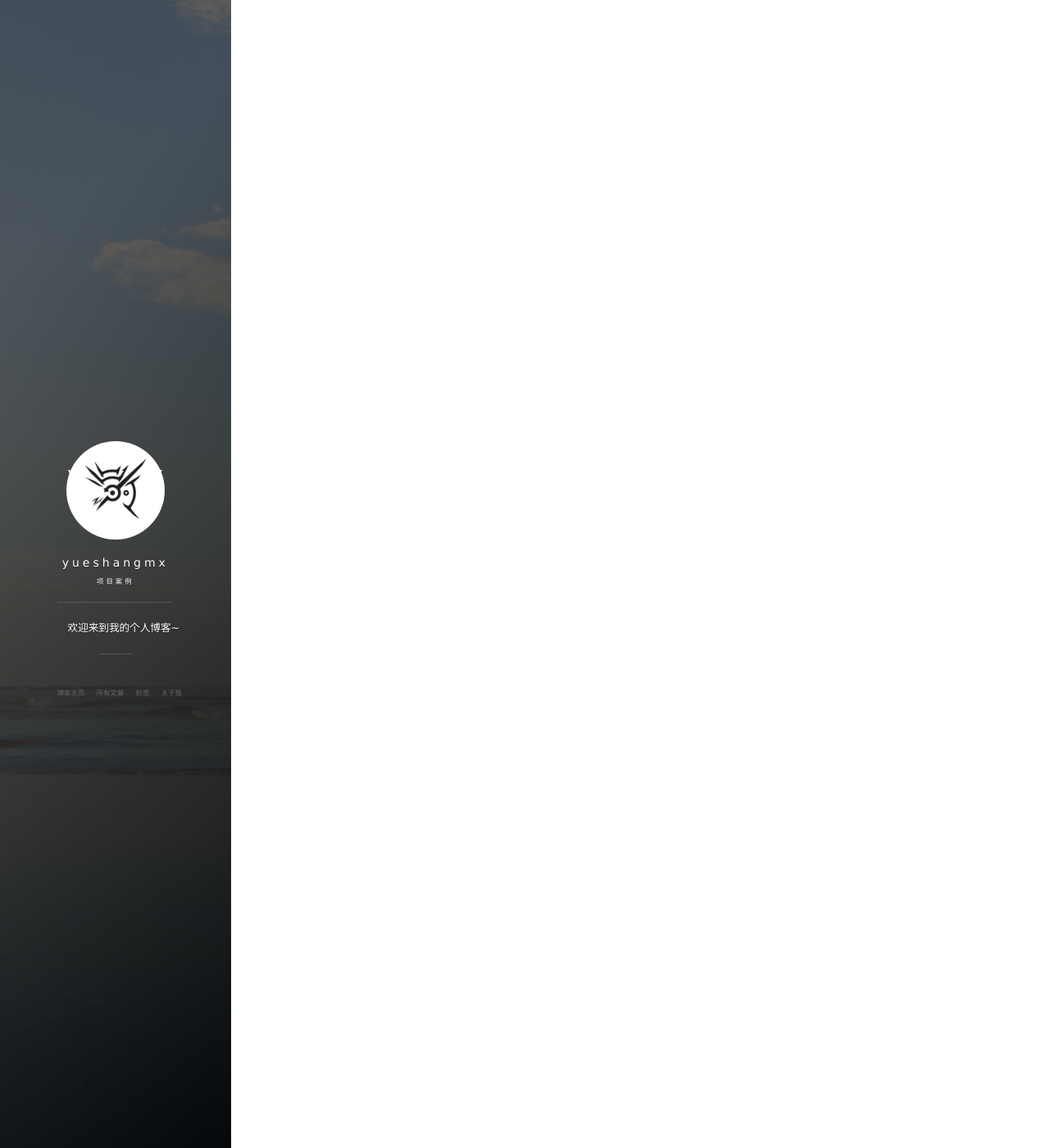
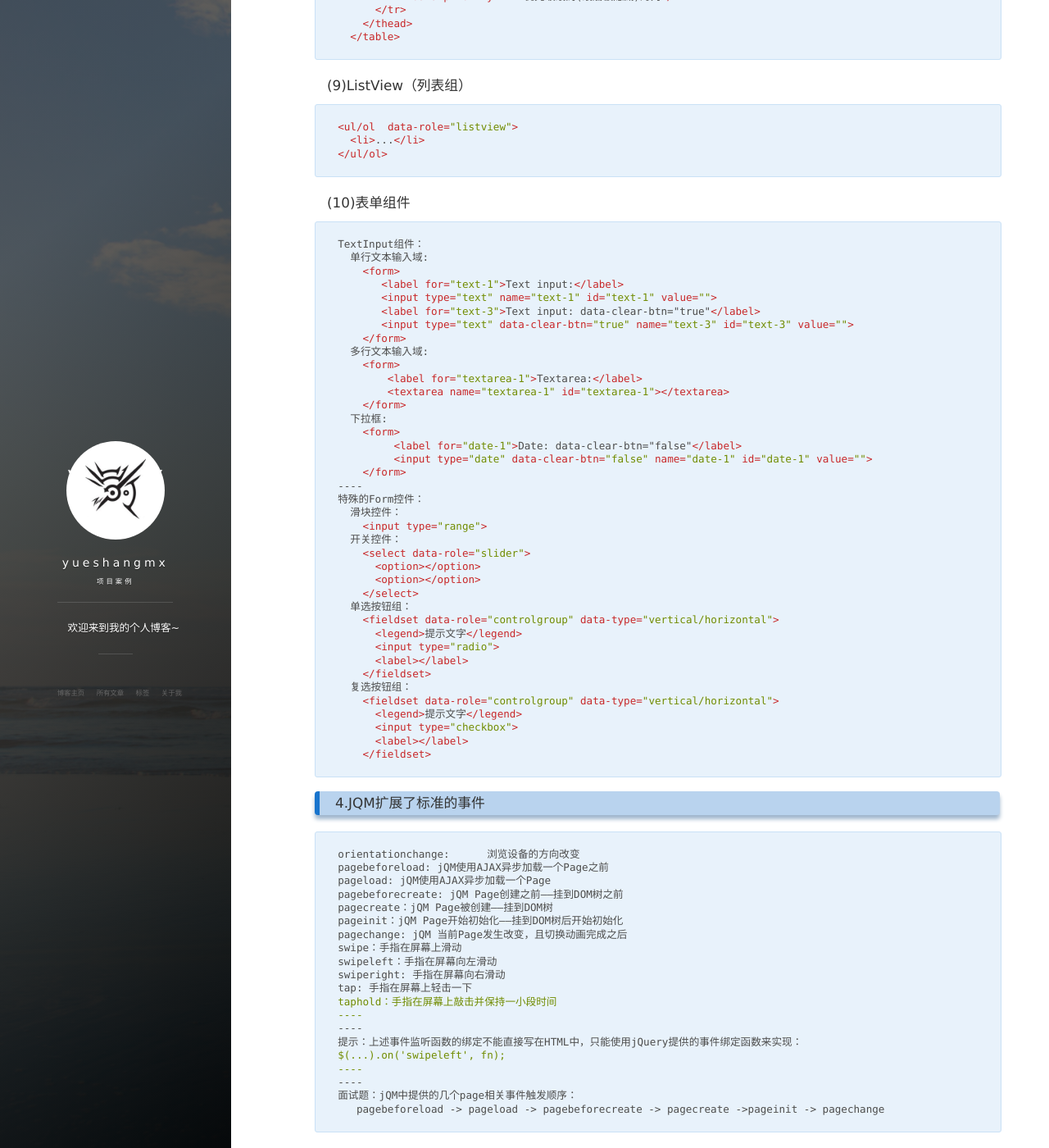
Before and after one commit to yueshangmx/yueshangmx.github.io, a Jekyll site: the page built from _posts/2017-12-02-WebAPP及JQM.md, in a window 1280 px wide and 1400 px high, scrolled down 9878 px. Shown: the whole window at 82% size. Built offline with Jekyll 4.4.1, drawn with Linux system fonts in a browser that asks for light colours; nearby versions of some CDN libraries; comment, search, counter and statistics services are not loaded; some of the changed text lies outside the part shown.

Commit message:
update WEBAPP

````diff
--- a/_posts/2017-12-02-WebAPP及JQM.md
+++ b/_posts/2017-12-02-WebAPP及JQM.md
@@ -34,7 +34,7 @@
 ![](/images/posts/webapp/avd-5.PNG)
 
 
-### 2.JQuery Mobile
+### 2.JQuery Mobile 概述
 
 #### 框架整理
 - (1)jQuery是一个JS函数库，简化了DOM&AJAX操作，本质与DOM相同   WriteLess，DoMore。
@@ -71,9 +71,11 @@
 - (3)jQM中所有的网页内容不能直接置于body中，必须置于Page中。
 - (4)jQM中所有的样式都是通过预定义的class来设置的，开发者可以直接指定元素的class，也可以为元素指定data-*扩展属性来实现让jqm添加class的功能。
 
-#### (3)页面跳转和过场动画
+### 3.JQM提供的组件
 
-- (1)页面跳转可以使用<a>、<button>、<input type="button">等元素，推荐使用<a>——会自动添加过场动画。
+#### (1)页面跳转和过场动画
+
+- (1)页面跳转可以使用`<a>`、`<button>`、`<input type="button">`等元素，推荐使用<a>——会自动添加过场动画。
 - (2) 可以跳转到外部的完整HTML页面；也可以跳转到当前HTML中的另一个Page，
 
 ##### jQM为页面切换添加了非常丰富的过渡动画
@@ -102,7 +104,7 @@
   </div>
 ```
 
-#### (5)导航条(navbar)
+#### (3)导航条(navbar)
 
 ```textmate
 基本结构：
@@ -119,13 +121,13 @@
 (3)处于Header和Footer中navbar默认会占满整行，并和标题字错开。
 ```
 
-#### (6)Loader(加载器)
+#### (4)Loader(加载器)
 ```textmate
 显示"加载中"图片：  $.mobile.loading('show');
 隐藏"加载中"图片：  $.mobile.loading('hide');
 ```
 
-#### (7)Panel(面板)
+#### (5)Panel(面板)
 ```textmate
 注意：面板在目前版本的jqm中只能放在Page中，Header之前或Footer之后
   <div data-role="page">
@@ -137,3 +139,145 @@
 面板组件可以指定出现位置：  data-position="left / right"
 以及打开方式：data-display="reveal / overlay / push"
 ```
+##### 关于jqm Page的切换
+```text
+(1)一个HTML声明多个Page
+    不足：即使不显示的Page，初始时也会被客户端请求下来。
+(2)一个HTML只声明一个Page，通过超链接进行页面跳转
+    1)jQM已经完全改写了超链接的默认行为——把同步请求转为异步AJAX请求
+    2)异步请求得到的HTML页面，只会保留其中的第一个Page，添加到当前DOM树上；其它所有内容全部删除！
+    3)推荐一个项目中只有起始页是完整的HTML页面，其它被跳转到的页面都是HTML片段——只包含一个PAGE的声明。
+    4)注意：基于上面的原因，jQM项目中所有的HTML页面中元素的id应该是全局唯一的！
+```
+
+#### (6)折叠组件(Collapsible)和手风琴效果(CollapsibleSet)
+```textmate
+折叠组件：
+  <div data-role="collapsible">
+    <h3>标题字</h3>
+    <div>折叠的内容</div>
+  </div>
+折叠组件集合——手风琴效果
+  <div data-role="collapsibleset">
+    <div data-role="collapsible"></div>
+    <div data-role="collapsible"></div>
+  </div>
+```
+
+#### (7)网格布局系统——Grids
+```text
+(1)jqm提供的布局系统没有预定义margin或padding
+(2)jqm中的"行"分为五种：
+  默认				一行中只有一列，列宽100%
+  .ui-grid-a			一行中有二列并等分，列宽50%
+  .ui-grid-b			一行中有三列并等分，列宽33%
+  .ui-grid-c			一行中有四列并等分，列宽25%
+  .ui-grid-d			一行中有五列并等分，列宽20%
+(3)jqm一行中列依次排序为：
+  第一列：  .ui-block-a
+  第二列：  .ui-block-b
+  第三列：  .ui-block-c
+  第四列：  .ui-block-d
+  第五列：  .ui-block-e
+(4)jqm中所有的.ui-block-a必须重起一行。
+(5)jqm中一行默认只能等分为N列，若想不等分，只能自定义样式。
+(6)列中若放置<button>则默认填满整列；若是超链接或INPUT按钮，默认会添加左右margin:5px;
+```
+
+#### (8)响应式表格——table
+
+真正的响应式表格有两种：
+```text
+(1)回流(reflow)模式的响应式表格
+  <table data-role="table" class="ui-responsive" data-mode="reflow">
+  ...
+  </table>
+屏幕够宽时显示效果与普通表格相同；不够宽时每一行数据都会独立显示。
+----
+(2)列切换(column toggle)模式的响应式表格
+  <table data-role="table" class="ui-responsive" data-mode="columntoggle">
+    <thead>
+      <tr>
+        <th>必须显示的列</th>
+        <th data-priority="6">优先级最低(最先被隐藏)的列</th>
+        <th data-priority="5">优先级次低(次先被隐藏)的列</th>
+        ...
+        <th data-priority="1">优先级最高(最后被隐藏)的列</th>
+      </tr>
+    </thead>
+  </table>
+```
+
+#### (9)ListView（列表组）
+```html
+<ul/ol  data-role="listview">
+  <li>...</li>
+</ul/ol>
+```
+
+#### (10)表单组件
+```text
+TextInput组件：
+  单行文本输入域:
+    <form>
+       <label for="text-1">Text input:</label>
+       <input type="text" name="text-1" id="text-1" value="">
+       <label for="text-3">Text input: data-clear-btn="true"</label>
+       <input type="text" data-clear-btn="true" name="text-3" id="text-3" value="">
+    </form>
+  多行文本输入域:
+    <form>
+        <label for="textarea-1">Textarea:</label>
+        <textarea name="textarea-1" id="textarea-1"></textarea>
+    </form>
+  下拉框:
+    <form>
+         <label for="date-1">Date: data-clear-btn="false"</label>
+         <input type="date" data-clear-btn="false" name="date-1" id="date-1" value="">
+    </form>
+----
+特殊的Form控件：
+  滑块控件：
+    <input type="range">
+  开关控件：
+    <select data-role="slider">
+      <option></option>
+      <option></option>
+    </select>
+  单选按钮组：
+    <fieldset data-role="controlgroup" data-type="vertical/horizontal">
+      <legend>提示文字</legend>
+      <input type="radio">
+      <label></label>
+    </fieldset>
+  复选按钮组：
+    <fieldset data-role="controlgroup" data-type="vertical/horizontal">
+      <legend>提示文字</legend>
+      <input type="checkbox">
+      <label></label>
+    </fieldset>
+```
+
+### 4.JQM扩展了标准的事件
+```text
+orientationchange:	浏览设备的方向改变
+pagebeforeload: jQM使用AJAX异步加载一个Page之前
+pageload: jQM使用AJAX异步加载一个Page
+pagebeforecreate: jQM Page创建之前——挂到DOM树之前
+pagecreate：jQM Page被创建——挂到DOM树
+pageinit：jQM Page开始初始化——挂到DOM树后开始初始化
+pagechange: jQM 当前Page发生改变，且切换动画完成之后
+swipe：手指在屏幕上滑动
+swipeleft：手指在屏幕向左滑动
+swiperight: 手指在屏幕向右滑动
+tap: 手指在屏幕上轻击一下
+taphold：手指在屏幕上敲击并保持一小段时间
+----
+----
+提示：上述事件监听函数的绑定不能直接写在HTML中，只能使用jQuery提供的事件绑定函数来实现：
+$(...).on('swipeleft', fn);
+----
+----
+面试题：jQM中提供的几个page相关事件触发顺序：
+   pagebeforeload -> pageload -> pagebeforecreate -> pagecreate ->pageinit -> pagechange
+```
````
Also changed, not shown: other parts of _posts/2017-12-02-WebAPP及JQM.md (+1 -1 lines).
